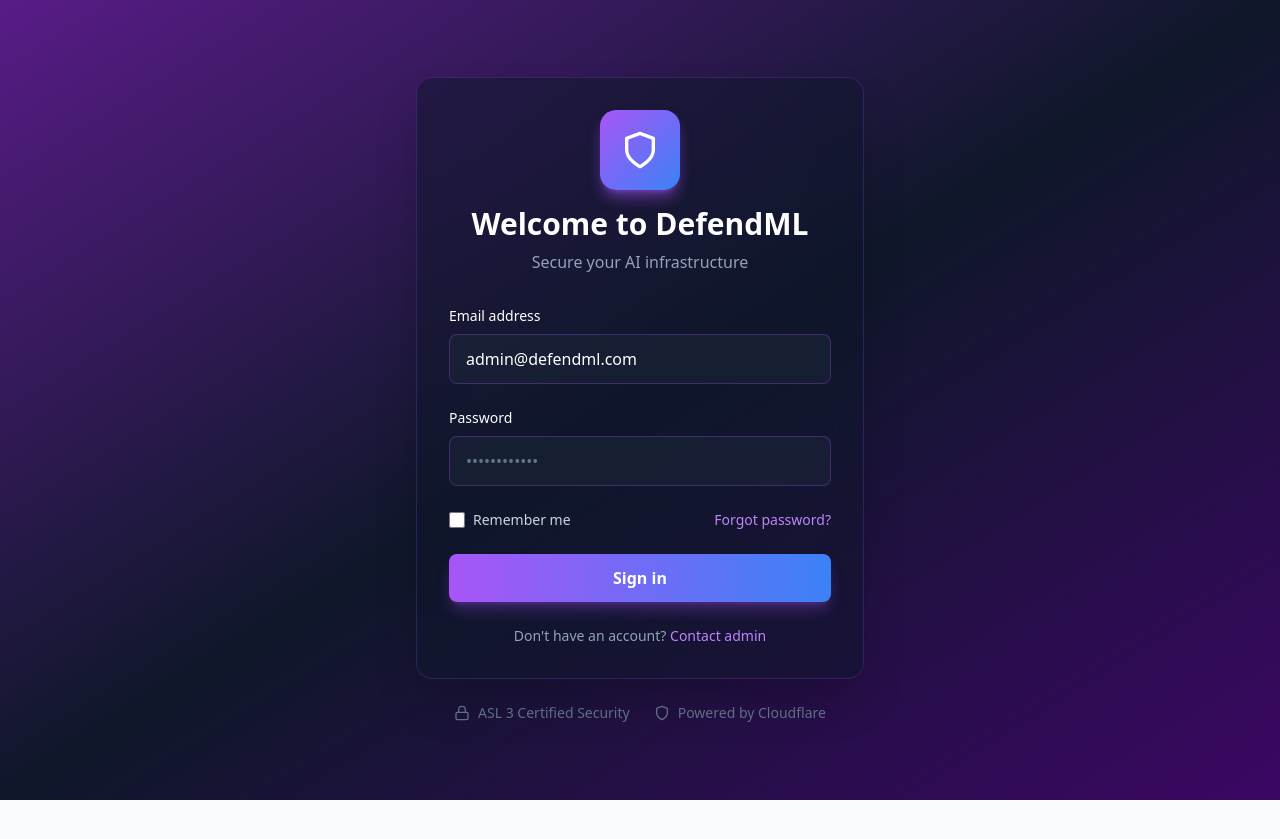
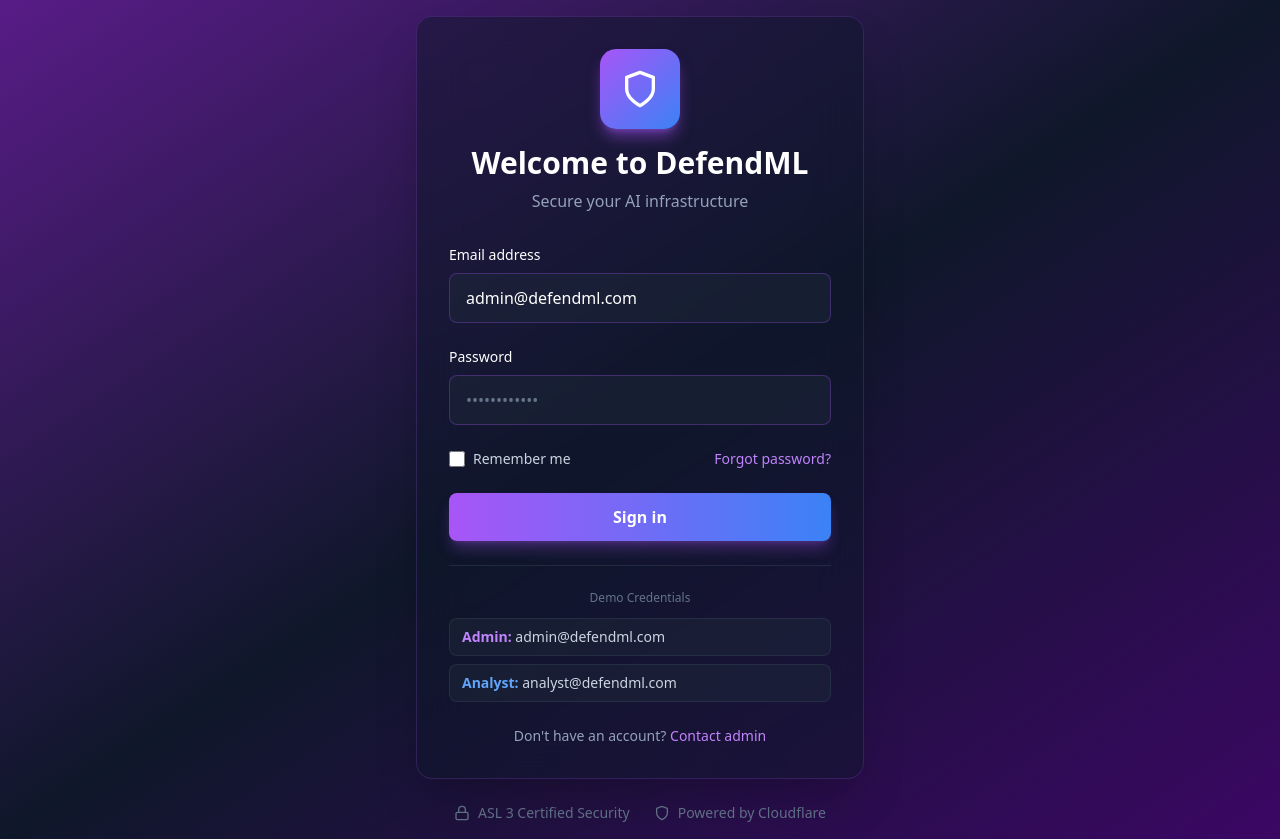
Before and after one commit to dsovan2004-beep/defendml-app, a Next.js app: page /login in a window 1280 px wide. Before the commit the page ends 800 px from the top, so only its background shows below. Built offline with nearby package versions, Linux system fonts and the light colour scheme.

Commit message:
Update login.tsx

```diff
--- a/src/pages/login.tsx
+++ b/src/pages/login.tsx
@@ -12,7 +12,7 @@ export default function Login() {
   useEffect(() => {
     const token =
       (globalThis as any)._defendmlToken ||
-      (typeof window !== "undefined" ? localStorage.getItem("token") : null);
+      (typeof window !== "undefined" ? localStorage.getItem("defendml_token") : null);
     if (token) {
       const params = new URLSearchParams(window.location.search);
       window.location.replace(params.get("next") || "/dashboard");
@@ -25,7 +25,7 @@ export default function Login() {
     setBusy(true);
 
     try {
-      const base = process.env.NEXT_PUBLIC_API_BASE || "";
+      const base = process.env.NEXT_PUBLIC_API_BASE || "https://defendml-api.dsovan2004-beep.workers.dev";
       const res = await fetch(`${base}/auth/login`, {
         method: "POST",
         headers: { "content-type": "application/json" },
@@ -40,8 +40,8 @@ export default function Login() {
         return;
       }
 
-      // Store token
-      localStorage.setItem("token", data.token);
+      // Store token (use defendml_token to match RequireAuth)
+      localStorage.setItem("defendml_token", data.token);
       (globalThis as any)._defendmlToken = data.token;
 
       const params = new URLSearchParams(window.location.search);
@@ -136,6 +136,33 @@ export default function Login() {
             </button>
           </form>
 
+          {/* Demo Credentials Helper */}
+          <div className="mt-6 pt-6 border-t border-slate-700/50">
+            <p className="text-xs text-slate-500 text-center mb-3">Demo Credentials</p>
+            <div className="space-y-2">
+              <button
+                type="button"
+                onClick={() => {
+                  setEmail("admin@defendml.com");
+                  setPassword("demo123");
+                }}
+                className="w-full px-3 py-2 bg-slate-800/50 hover:bg-slate-700/50 border border-slate-700/50 rounded-lg text-slate-300 text-sm transition-colors text-left"
+              >
+                <span className="font-semibold text-purple-400">Admin:</span> admin@defendml.com
+              </button>
+              <button
+                type="button"
+                onClick={() => {
+                  setEmail("analyst@defendml.com");
+                  setPassword("demo123");
+                }}
+                className="w-full px-3 py-2 bg-slate-800/50 hover:bg-slate-700/50 border border-slate-700/50 rounded-lg text-slate-300 text-sm transition-colors text-left"
+              >
+                <span className="font-semibold text-blue-400">Analyst:</span> analyst@defendml.com
+              </button>
+            </div>
+          </div>
+
           {/* Footer */}
           <div className="mt-6 text-center">
             <p className="text-sm text-slate-400">
```
